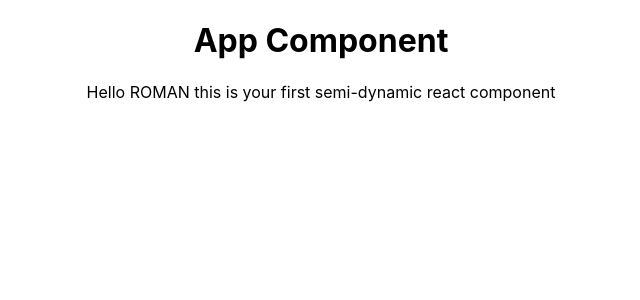
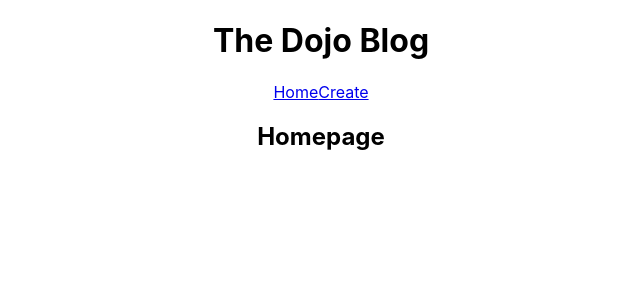
Before and after one commit to romannjoroge/ReactTutorial, a React (Create React App) app: page / in a window 1280 px wide. Shown: the top 300 px of the page, without its empty margins (319-959 px from the left). Built offline with nearby package versions, Linux system fonts and the light colour scheme.

Commit message:
Using multiple components

```diff
--- a/src/App.js
+++ b/src/App.js
@@ -1,12 +1,16 @@
 import './App.css';
+import Navbar from './Navbar';
+import Home from './Home';
 
 function App() {
   let name = 'ROMAN';
+  let testList = [1, 2, 3, 4, 5];
+
   return (
     <div className="App">
+      <Navbar />
       <div className="content">
-        <h1>App Component</h1>
-        <p>Hello { name } this is your first semi-dynamic react component</p>
+        <Home />
       </div>
     </div>
   );
--- /dev/null
+++ b/src/Home.js
@@ -0,0 +1,9 @@
+function Home(){
+    return (
+        <div className="home">
+            <h2>Homepage</h2>
+        </div>
+    );
+}
+
+export default Home;
--- /dev/null
+++ b/src/Navbar.js
@@ -0,0 +1,14 @@
+
+function Navbar(){
+    return (
+        <div className="navbar">
+            <h1>The Dojo Blog</h1>
+            <div className="links">
+                <a href="/">Home</a>
+                <a href="/create">Create</a>
+            </div>
+        </div>
+    );
+}
+
+export default Navbar;
```
